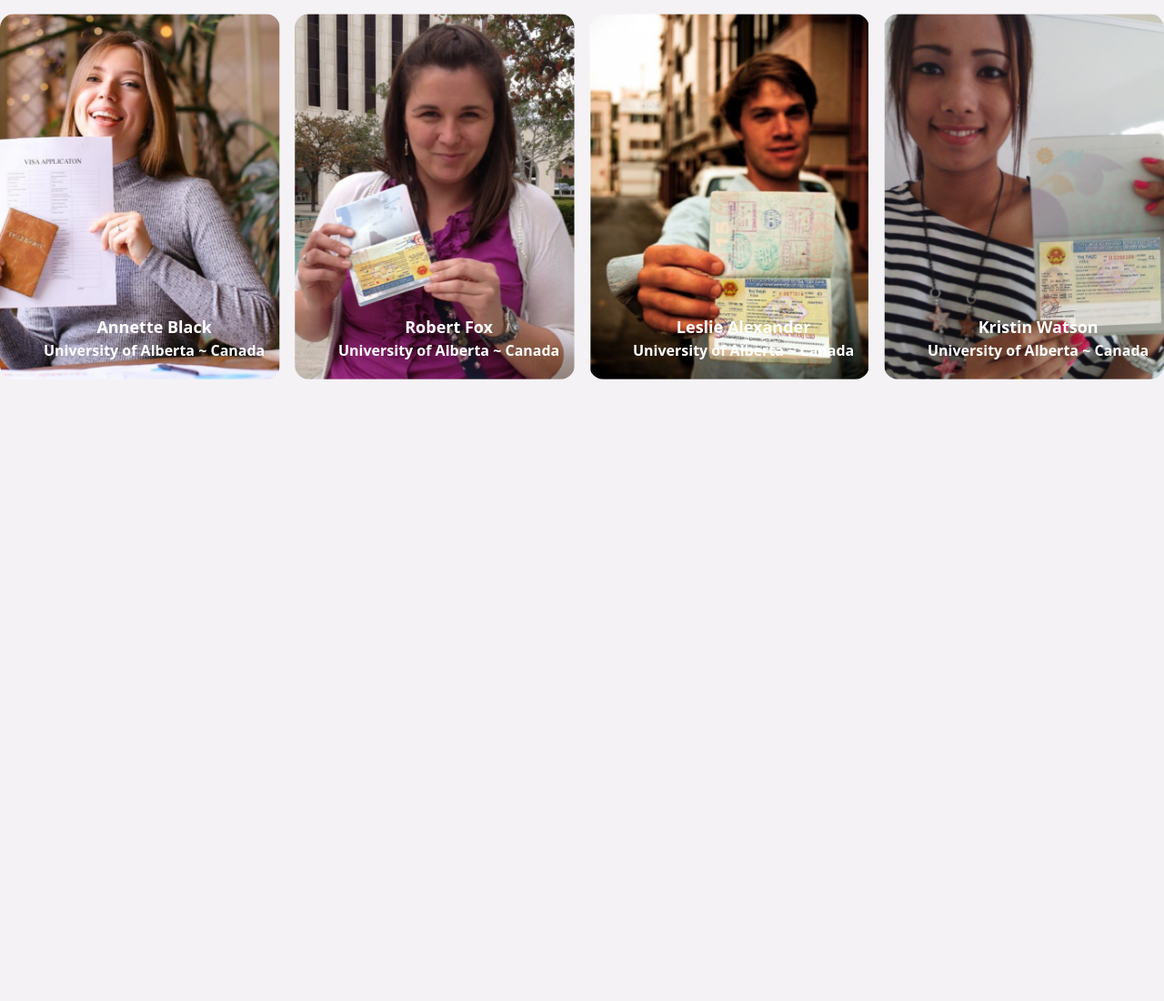
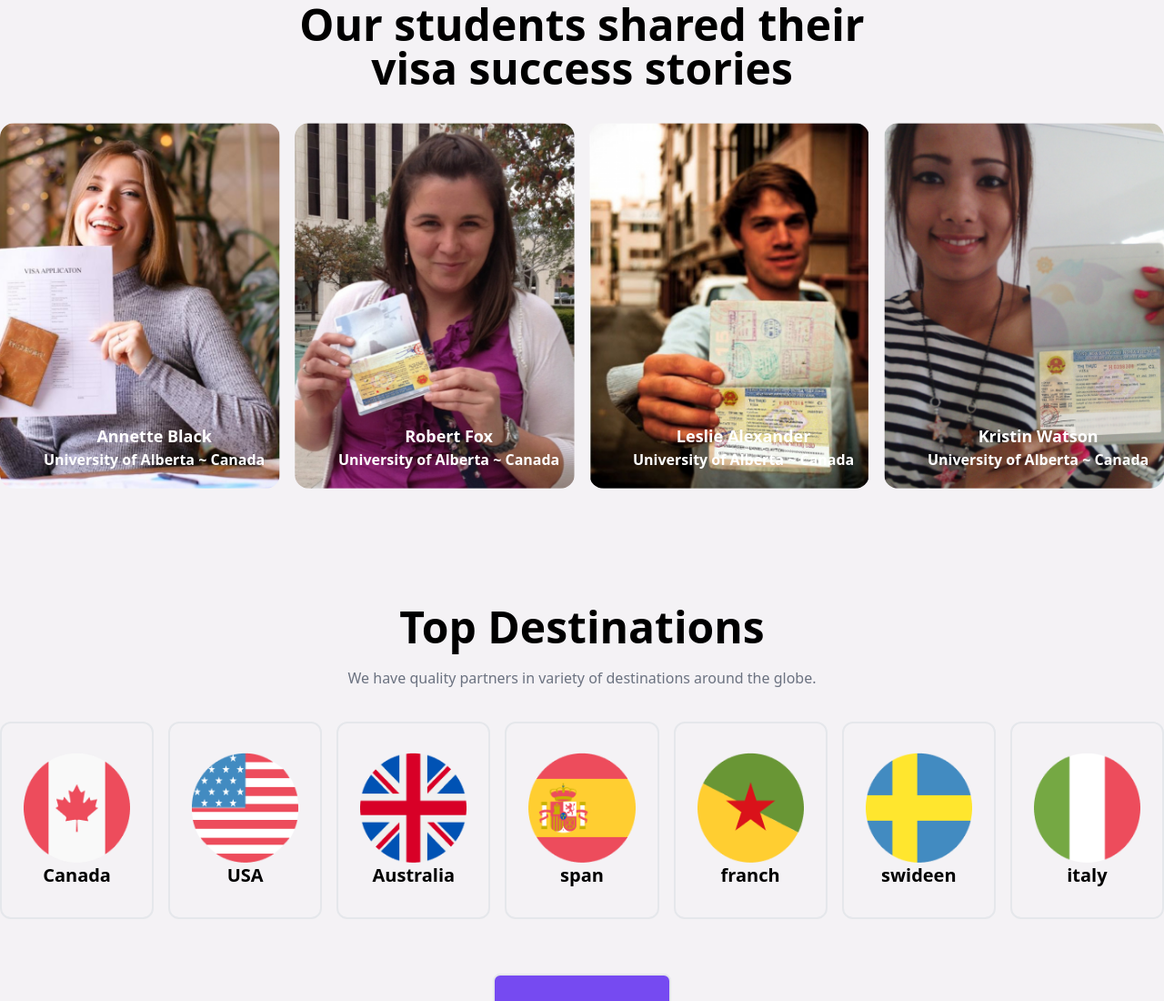
Before and after one commit to itsSarv/Education_Consultancy, a website: page public/index.html in a window 1280 px wide. Shown: the part 1700-2800 px from the top of the page at 91% size. Before the commit the page ends 2117 px from the top, so only its background shows below. Drawn offline with Linux system fonts and the light colour scheme.

Commit message:
added top destination section

```diff
--- a/public/index.html
+++ b/public/index.html
@@ -29,7 +29,7 @@
             <li class="hover:text-purple-600">
                 <img src="/Assets/search-icon.png" alt="search-icon">
             </li>
-            <li class="py-3 px-8 border-2 rounded-lg hover:bg-purple-600 hover:text-white">
+            <li class="py-6 px-8 border-2 rounded-lg hover:bg-purple-600 hover:text-white">
                 <a href="#">Free Consultation</a>
             </li>
         </ul>
@@ -45,10 +45,10 @@
                 with world top universities and collages.</p>
             <div>
                 <button
-                    class="py-3 px-8 border-2 text-xl font-semibold rounded-lg bg-[#764AF1] text-white hover:bg-white hover:text-[#764AF1]">Apply
+                    class="py-6 px-8 border-2 text-xl font-semibold rounded-lg bg-[#764AF1] text-white hover:bg-white hover:text-[#764AF1]">Apply
                     Online</button>
                 <button
-                    class="py-3 px-8 border-2 rounded-lg hover:bg-[#764AF1] hover:text-white text-xl font-semibold">Discover</button>
+                    class="py-6 px-8 border-2 rounded-lg hover:bg-[#764AF1] hover:text-white text-xl font-semibold">Discover</button>
             </div>
         </div>
         <div>
@@ -57,7 +57,7 @@
     </div>
 
     <!-- hero-section block elements -->
-    <div class="flex gap-10 justify-center my-20">
+    <div class="flex gap-10 justify-center my-32">
         <div class="py-14 px-10 rounded-3xl bg-white flex flex-col items-start gap-6">
             <img src="/Assets/idea.png" alt="idea">
             <p class="font-bold text-3xl">One Stop Study Solution</p>
@@ -87,7 +87,7 @@
     </div>
 
     <!-- feedbacks section -->
-    <div class="flex flex-col items-center justify-center text-center gap-5">
+    <div class="flex flex-col items-center justify-center text-center gap-5 my-32">
         <div>
             <P class="text-[#764AF1] font-bold">FEEDBACKS</P>
         </div>
@@ -129,6 +129,57 @@
         </div>
     </div>
 
+    <!-- Top Destination Section -->
+    <div class="flex flex-col items-center justify-center text-center gap-5 my-32">
+        <div class="text-5xl font-bold">
+            <p> Top Destinations</p>
+        </div>
+        <div>
+            <P class="text-gray-500">We have quality partners in variety of destinations around the globe.</P>
+        </div>
+
+        <!-- images section for countries -->
+        <div class="flex gap-4 mt-4 ">
+            <div class="px-6 py-8 rounded-xl border-2 hover:bg-white">
+                <img src="/Assets/canda.png" alt="Canada">
+                <p class="text-xl font-semibold">Canada</p>
+            </div>
+
+            <div class="px-6 py-8 rounded-xl border-2 hover:bg-white">
+                <img src="/Assets/usa.png" alt="USA">
+                <p class="text-xl font-semibold">USA</p>
+            </div>
+
+            <div class="px-6 py-8 rounded-xl border-2 hover:bg-white">
+                <img src="/Assets/australia.png" alt="Australia">
+                <p class="text-xl font-semibold">Australia</p>
+            </div>
+
+            <div class="px-6 py-8 rounded-xl border-2 hover:bg-white">
+                <img src="/Assets/span.png" alt="span">
+                <p class="text-xl font-semibold">span</p>
+            </div>
+
+            <div class="px-6 py-8 rounded-xl border-2 hover:bg-white">
+                <img src="/Assets/franch.png" alt="franch">
+                <p class="text-xl font-semibold">franch</p>
+            </div>
+
+            <div class="px-6 py-8 rounded-xl border-2 hover:bg-white">
+                <img src="/Assets/swideen.png" alt="swideen">
+                <p class="text-xl font-semibold">swideen</p>
+            </div>
+
+            <div class="px-6 py-8 rounded-xl border-2 hover:bg-white">
+                <img src="/Assets/italy.png" alt="italy">
+                <p class="text-xl font-semibold">italy</p>
+            </div>
+        </div>
+        <button
+            class="py-6 px-8 my-10 border-2 text-xl font-semibold rounded-lg bg-[#764AF1] text-white hover:bg-white hover:text-[#764AF1]">Apply
+            Online
+        </button>
+    </div>
 
 </body>
 
```
Also changed, not shown: public/style.css.
